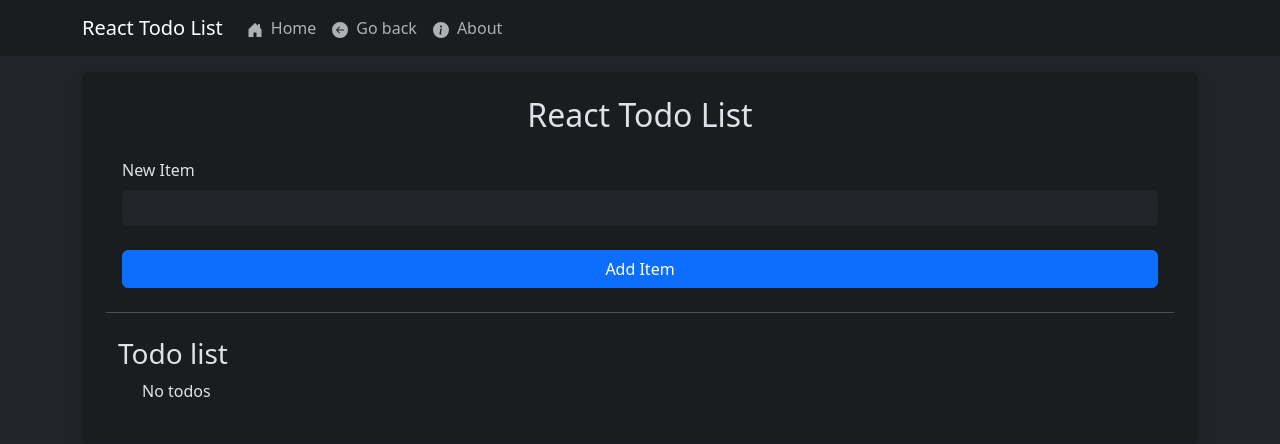
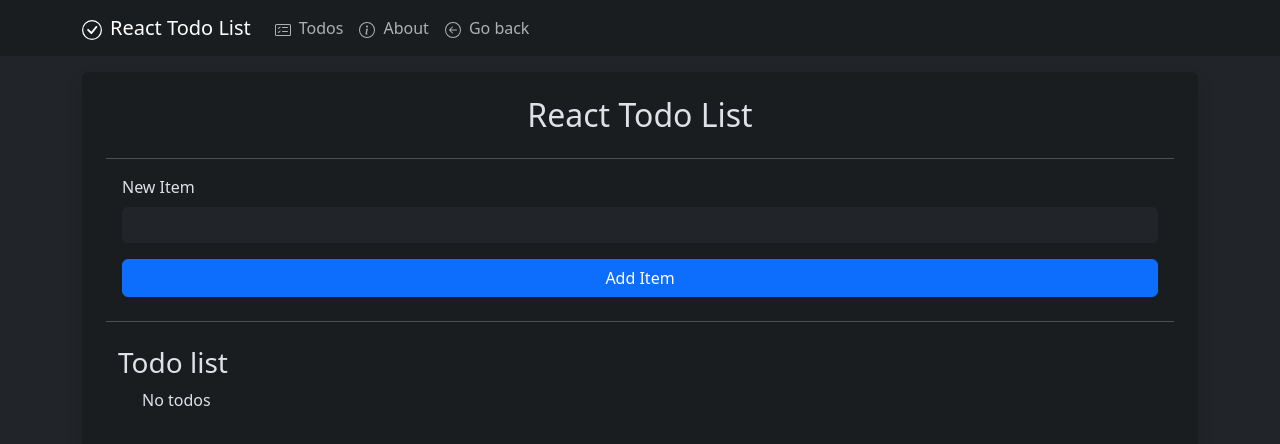
Before and after one commit to davidbasilefilho/react-todo-list, a React (Vite) app: page /#/ in a window 1280 px wide. Shown: the top 444 px of the page. Built offline with nearby package versions, Linux system fonts and the light colour scheme.

Commit message:
changed the navbar style a bit

```diff
--- a/src/AboutPage.jsx
+++ b/src/AboutPage.jsx
@@ -6,7 +6,7 @@ export function AboutPage() {
         <>
             <Container className="my-3">
                 <Card className="shadow bg-dark-subtle border-0 p-4">
-                    <h3 className="text-center">About Me</h3>
+                    <h2 className="text-center">About Me</h2>
 
                     <hr />
 
--- a/src/App.jsx
+++ b/src/App.jsx
@@ -1,23 +1,17 @@
-// Bootstrap CSS
-import "bootstrap/dist/css/bootstrap.min.css";
-
 // React
 import { useState, useEffect } from "react";
 
-// React Bootstrap
-import { Container } from "react-bootstrap";
-import { Card } from "react-bootstrap";
-
 // React Router
-import { Routes, Route, redirect } from "react-router-dom";
+import { Routes, Route } from "react-router-dom";
 
 // Custom JSX
-import { TodoForm } from "./components/TodoForm";
-import { MainNavbar } from "./components/MainNavbar";
-import { TodoList } from "./components/TodoList";
+// -> Pages
 import { TodosPage } from "./TodosPage";
 import { AboutPage } from "./AboutPage";
 import { NotFound } from "./NotFound";
+
+// -> Components
+import { Navigation } from "./components/Navigation";
 
 export default function App() {
     const [todos, setTodos] = useState(() => {
@@ -57,7 +51,8 @@ export default function App() {
 
     return (
         <>
-            <MainNavbar></MainNavbar>
+            <Navigation />
+
             <Routes>
                 <Route
                     path="/"
--- a/src/TodosPage.jsx
+++ b/src/TodosPage.jsx
@@ -7,7 +7,9 @@ export function TodosPage({ todos, addTodo, toggleTodo, deleteTodo }) {
         <>
             <Container className="my-3">
                 <Card className="shadow bg-dark-subtle border-0 p-4">
-                    <h2 className="text-center mb-4">React Todo List</h2>
+                    <h2 className="text-center">React Todo List</h2>
+
+                    <hr />
 
                     <TodoForm onSubmit={addTodo}></TodoForm>
 
--- a/src/components/MainNavbar.jsx
+++ b/src/components/Navigation.jsx
@@ -1,15 +1,13 @@
 // React Bootstrap
-import { Navbar } from "react-bootstrap";
-import { Container } from "react-bootstrap";
-import { Nav } from "react-bootstrap";
+import { Navbar, Nav, Container } from "react-bootstrap";
 
 // React Bootstrap Icons
-import { ArrowLeftCircleFill, HouseDoorFill, InfoCircleFill } from "react-bootstrap-icons";
+import { ArrowLeftCircle, InfoCircle, CardChecklist, CheckCircle } from "react-bootstrap-icons";
 
 // React Router
 import { Link } from "react-router-dom";
 
-export function MainNavbar() {
+export function Navigation() {
     return (
         <Navbar bg="dark-subtle" expand="lg">
             <Container>
@@ -19,6 +17,7 @@ export function MainNavbar() {
                         className="py-3"
                         style={{ textDecoration: "none", color: "inherit" }}
                     >
+                        <CheckCircle className="me-2" />
                         React Todo List
                     </Link>
                 </Navbar.Brand>
@@ -31,14 +30,9 @@ export function MainNavbar() {
                                 className="py-3"
                                 style={{ textDecoration: "none", color: "inherit" }}
                             >
-                                <HouseDoorFill className="me-2" />
-                                Home
+                                <CardChecklist className=" me-2" />
+                                Todos
                             </Link>
-                        </Nav.Link>
-
-                        <Nav.Link href="https://davidbasilefilho.github.io/">
-                            <ArrowLeftCircleFill className="me-2" />
-                            Go back
                         </Nav.Link>
 
                         <Nav.Link>
@@ -47,9 +41,14 @@ export function MainNavbar() {
                                 className="py-3"
                                 style={{ textDecoration: "none", color: "inherit" }}
                             >
-                                <InfoCircleFill className="me-2" />
+                                <InfoCircle className="me-2" />
                                 About
                             </Link>
+                        </Nav.Link>
+
+                        <Nav.Link className="ms-auto" href="https://davidbasilefilho.github.io/">
+                            <ArrowLeftCircle className="me-2" />
+                            Go back
                         </Nav.Link>
                     </Nav>
                 </Navbar.Collapse>
--- a/src/components/TodoForm.jsx
+++ b/src/components/TodoForm.jsx
@@ -30,7 +30,7 @@ export function TodoForm({ onSubmit }) {
                         className="border-0 w-100"
                     />
                 </Form.Group>
-                <Container fluid className="d-grid gap-2 px-3 mt-4">
+                <Container fluid className="d-grid gap-2 px-3 mt-3">
                     <Button variant="primary" size="md" type="submit">
                         Add Item
                     </Button>
--- a/src/main.jsx
+++ b/src/main.jsx
@@ -1,7 +1,8 @@
+// Bootstrap CSS
+import "bootstrap/dist/css/bootstrap.min.css";
 import React from "react";
 import ReactDOM from "react-dom/client";
 import App from "./App.jsx";
-import "bootstrap/dist/css/bootstrap.min.css";
 import { HashRouter } from "react-router-dom";
 
 ReactDOM.createRoot(document.getElementById("root")).render(
```
